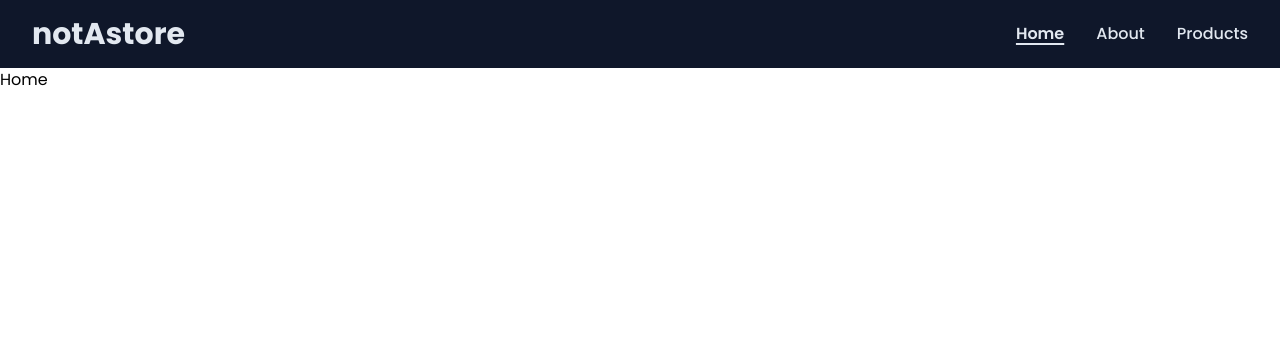
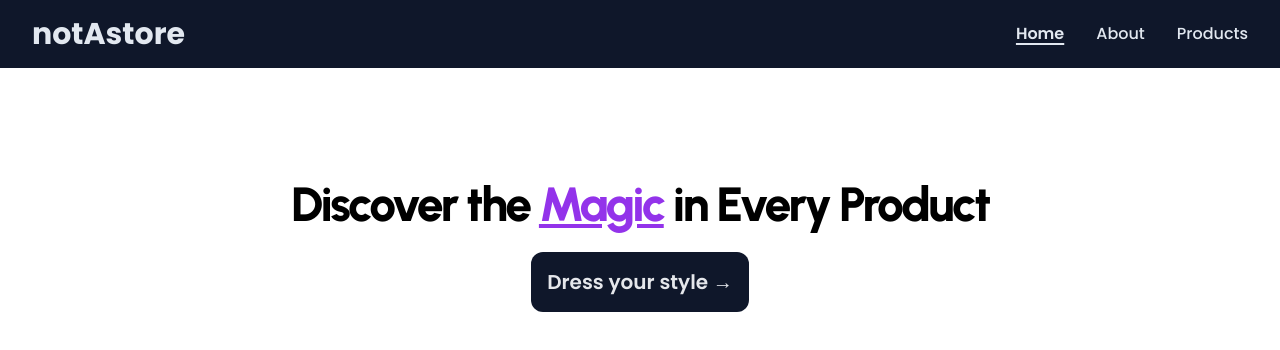
Before and after one commit to Ravsst2004/shoe-gic, a React (Vite) app: page / in a window 1280 px wide. Shown: the top 350 px of the page. Built offline with nearby package versions, Linux system fonts and the light colour scheme.

Commit message:
Main section homepage

```diff
--- a/index.html
+++ b/index.html
@@ -11,7 +11,7 @@
   <link rel="preconnect" href="https://fonts.googleapis.com">
   <link rel="preconnect" href="https://fonts.gstatic.com" crossorigin>
   <link
-    href="https://fonts.googleapis.com/css2?family=Poppins:ital,wght@0,100;0,200;0,300;0,400;0,500;0,600;0,700;0,800;0,900;1,100;1,200;1,300;1,400;1,500;1,600;1,700;1,800;1,900&display=swap"
+    href="https://fonts.googleapis.com/css2?family=Poppins:ital,wght@0,100;0,200;0,300;0,400;0,500;0,600;0,700;0,800;0,900;1,100;1,200;1,300;1,400;1,500;1,600;1,700;1,800;1,900&family=Urbanist:ital,wght@0,100..900;1,100..900&display=swap"
     rel="stylesheet">
 </head>
 
--- a/src/pages/Home.jsx
+++ b/src/pages/Home.jsx
@@ -2,8 +2,25 @@ import React from "react";
 
 export default function Home() {
   return (
-    <div className="-z-0 w-full mt-10 md:mt-0">
-      <h1>Home</h1>
-    </div>
+    <>
+      <section className=" w-full mt-10 md:mt-0">
+        <div className="flex justify-center items-center flex-col mt-28 gap-y-6">
+          <h1 className="text-5xl text-center font-extrabold font-urbanist tracking-tighter">
+            Discover the{" "}
+            <span className="text-purple-600 underline">Magic</span> in Every
+            Product
+          </h1>
+          <h1 className="text-xl cursor-pointer p-4 bg-slate-900 font-semibold rounded-xl group text-gray-200 hover:text-purple-600 transition ease-in-out duration-200">
+            Dress your style{" "}
+            <span
+              aria-hidden="true"
+              className="inline-block translate-x-0 group-hover:translate-x-1 transition-transform ease-in-out duration-200"
+            >
+              →
+            </span>
+          </h1>
+        </div>
+      </section>
+    </>
   );
 }
--- a/tailwind.config.js
+++ b/tailwind.config.js
@@ -5,6 +5,7 @@ export default {
     extend: {
       fontFamily: {
         poppins: ["Poppins", "sans-serif"],
+        urbanist: ["Urbanist", "sans-serif"],
       },
     },
   },
```
